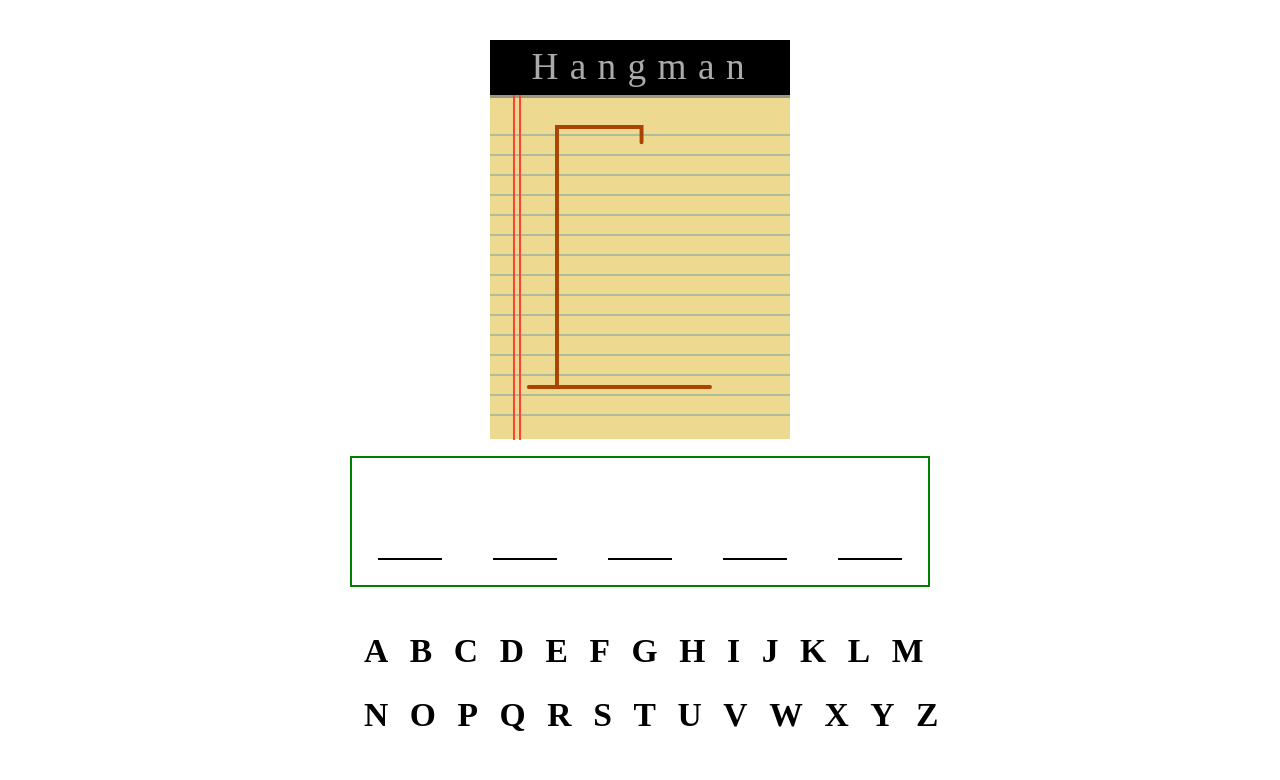
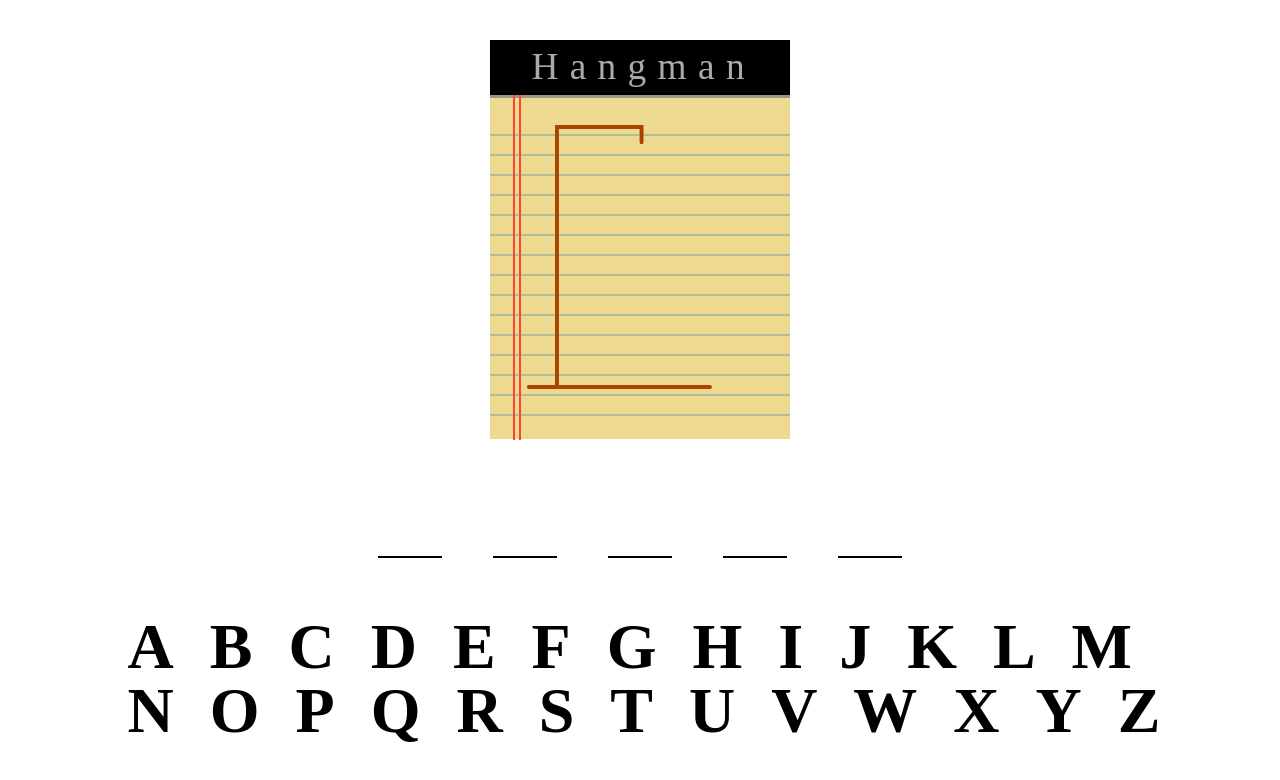
Before and after one commit to jkeown/hangman, a plain HTML site: page index.html in a window 1280 px wide. Drawn offline with Linux system fonts and the light colour scheme.

Commit message:
fontsize,lineheight,letterspacing change to viewport units

```diff
--- a/hangman.css
+++ b/hangman.css
@@ -16,7 +16,6 @@ html, body {
 .word{
   padding: 0;
   text-align: left;
-  border: 2px solid green;
 }
 .letter {
   border-bottom: 2px solid #000;
@@ -32,10 +31,10 @@ html, body {
 .alphabet li {
   color: #000;
   display: inline;
-  font-size: 2.1rem;
+  font-size: 5vw;
   font-weight: bold;
-  line-height: 4rem;
-  letter-spacing: 1.1rem;
+  line-height: 5vw;
+  letter-spacing: 2.5vw;
 }
 .modal {
   background: rgba(153,153,153,0.5);
```
